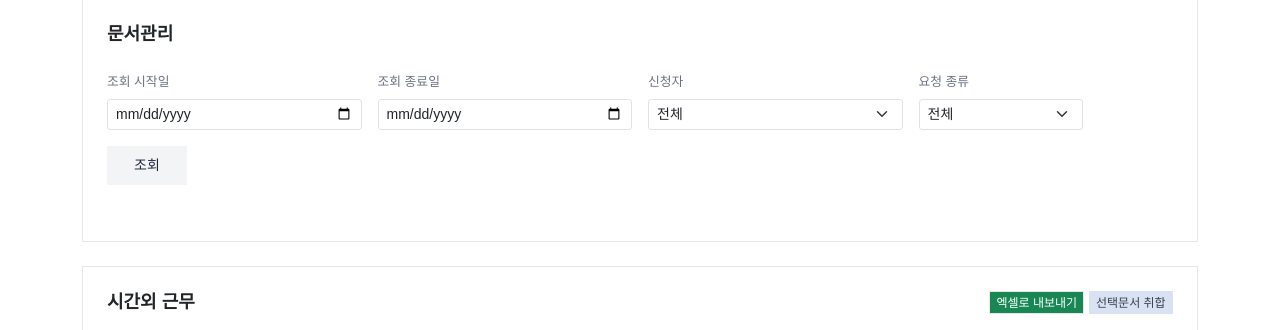
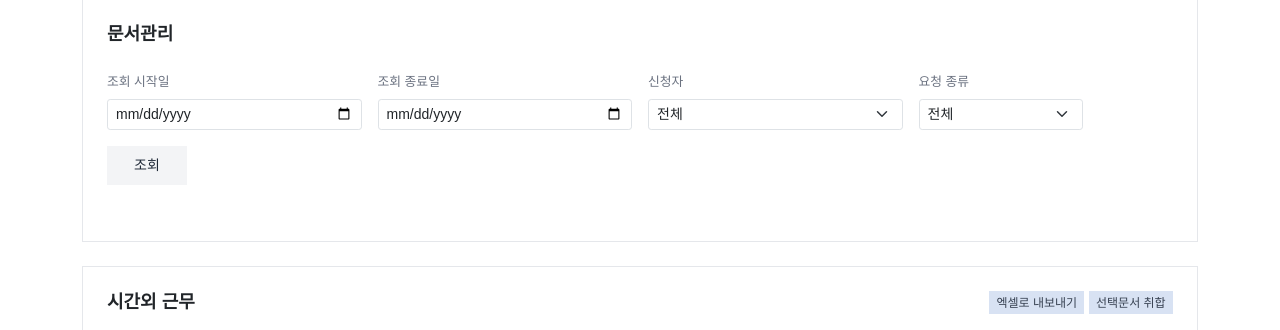
Before and after one commit to Jason-acc-git/EDDA, a FastAPI app: template admin_platform/app/templates/admin_dashboard.html in a window 1280 px wide. Shown: the part 49-379 px from the top of the page. Run offline with FastAPI, Linux system fonts and the light colour scheme; the template is opened without the code that fills it, so the values that code supplies are empty; parts of the project's set-up code (start-up, migrations or seed data) failed here and were passed over; some web fonts are replaced.

Commit message:
excel bnt chg

```diff
--- a/admin_platform/app/templates/admin_dashboard.html
+++ b/admin_platform/app/templates/admin_dashboard.html
@@ -46,7 +46,8 @@
         <div class="d-flex justify-content-between align-items-center mb-3">
             <h4 class="mb-0">시간외 근무</h4>
             <div>
-                <button id="overtime-excel-export-btn" class="btn btn-sm btn-success">엑셀로 내보내기</button>
+                <!-- <button id="overtime-excel-export-btn" class="btn btn-sm btn-success">엑셀로 내보내기</button> -->
+                <button id="overtime-excel-export-btn" class="btn btn-sm btn-light-blue">엑셀로 내보내기</button>
                 <button id="overtime-merge-btn" class="btn btn-sm btn-light-blue">선택문서 취합</button>
             </div>
         </div>
```
Also changed, not shown: admin_platform/admin.db.
